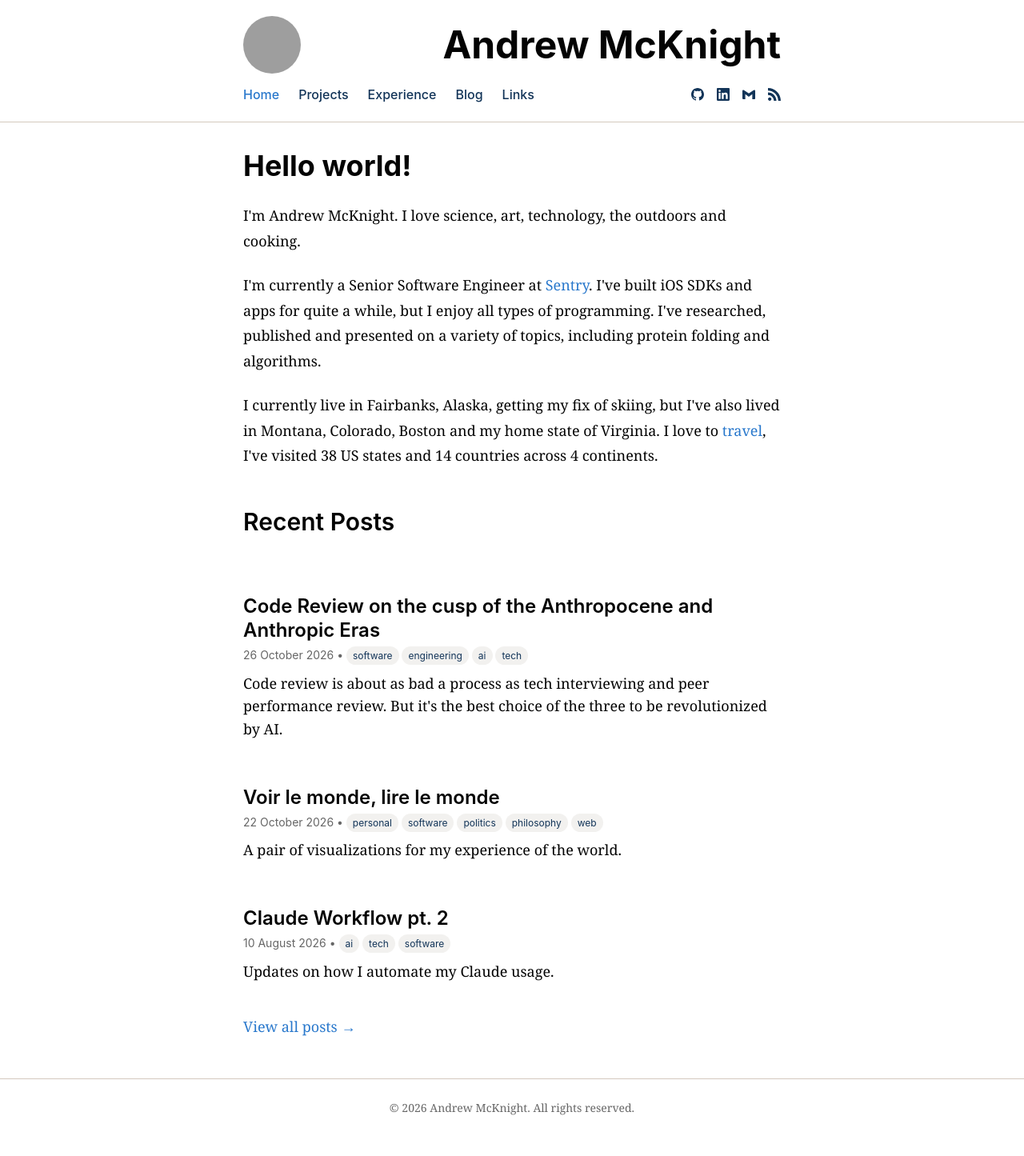
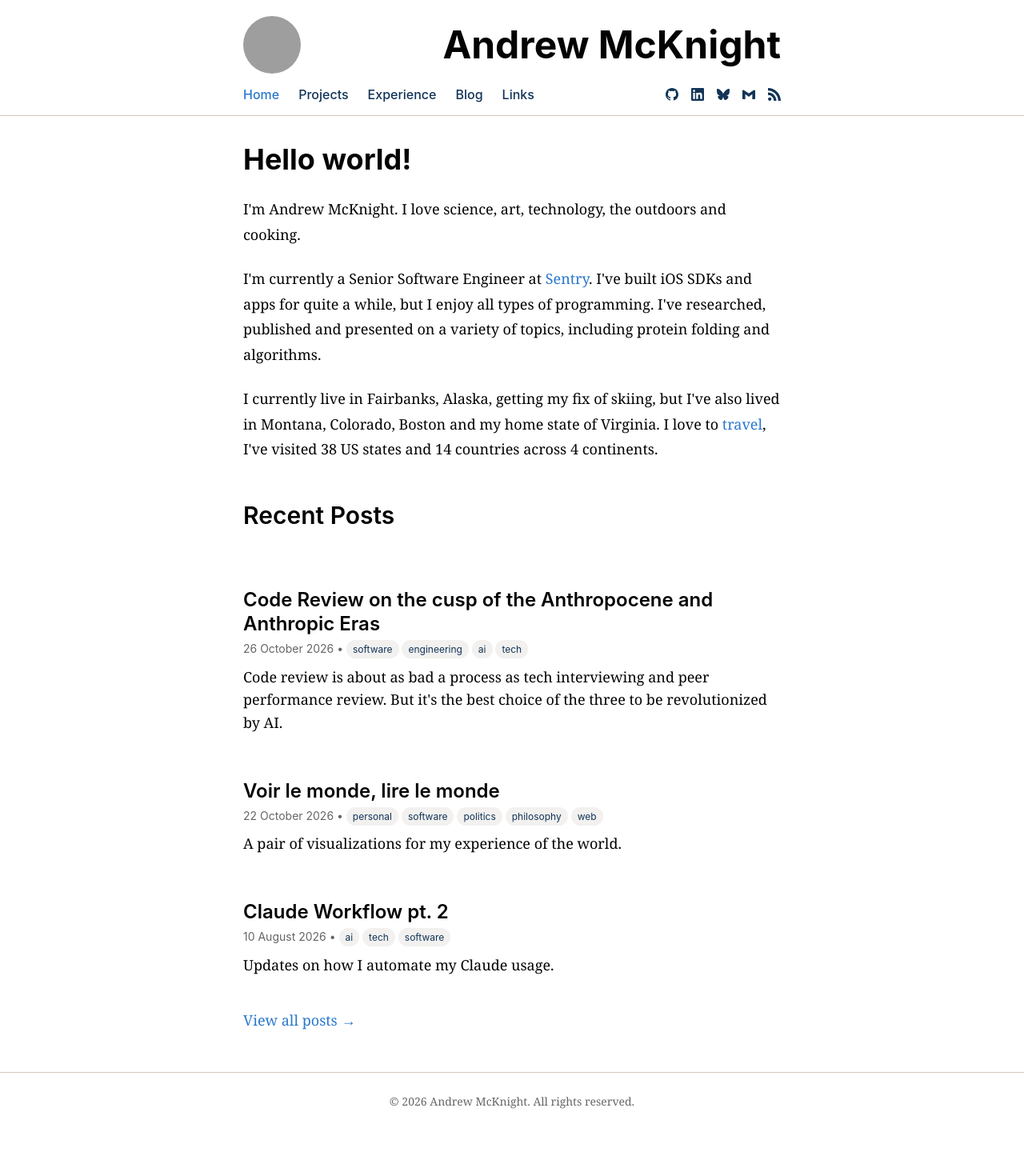
Before and after one commit to armcknight/mcknight.io, a Jekyll site: the page built from index.html, in a window 1280 px wide. Shown: the whole page at 80% size. Built offline with Jekyll 4.4.1, drawn with Linux system fonts in a browser that asks for light colours; after the commit the page ends 1413 px from its top, so only the background shows below that; grey boxes are pictures that could not be loaded.

Commit message:
feat(layout): share one width across index pages and their header
- Index pages (home, projects, experience, blog and its tags, links) take
  the container's full width, and the site header takes the same, so
  header, title and content share their edges; posts keep the column.
- The first heading after a page's intro drops its top margin.
- The floating top button moves into the layout, on any page or layout
  that sets floating_top: true, now including the blog and its posts.
- The header is a grid: on a phone the picture and name top-align, the
  social icons sit centred under the name, evenly spaced from it and the
  links, which take their own row. Bluesky joins the icons.
- Header spacing evened out around the links; the footer's line centred
  without a paragraph margin under it.

Co-Authored-By: Claude Opus 5.5 <noreply@anthropic.com>

```diff
--- a/_layouts/modern-post.html
+++ b/_layouts/modern-post.html
@@ -1,5 +1,6 @@
 ---
 layout: modern
+floating_top: true
 ---
 
 <article>
--- a/_layouts/modern.html
+++ b/_layouts/modern.html
@@ -44,9 +44,15 @@
   <link rel="icon" type="image/x-icon" href="/favicon.ico">
 </head>
 <body id="top">
+  {%- comment -%}
+    A page's width, from its front matter or its layout's (the tag pages'):
+    `content-wide` takes the whole container, 65rem, where the default is a
+    column of text. The header takes the same, so the two share their edges.
+  {%- endcomment -%}
+  {%- assign content_class = page.content_class | default: layout.content_class %}
   <header class="site-header">
     <div class="container">
-      <div class="content">
+      <div class="content{% if content_class %} {{ content_class }}{% endif %}">
         <div class="header-left">
           <img src="https://www.gravatar.com/avatar/68f9c2600d8547ac6a2d9c10ec9a9335?s=144" alt="Andrew McKnight" class="avatar">
           <a href="/" class="site-title">Andrew McKnight</a>
@@ -67,6 +74,11 @@
           <a href="https://linkedin.com/in/andrew-mcknight" target="_blank" rel="noopener" aria-label="LinkedIn">
             <svg width="16" height="16" viewBox="0 0 24 24" fill="currentColor">
               <path d="M20.447 20.452h-3.554v-5.569c0-1.328-.027-3.037-1.852-3.037-1.853 0-2.136 1.445-2.136 2.939v5.667H9.351V9h3.414v1.561h.046c.477-.9 1.637-1.85 3.37-1.85 3.601 0 4.267 2.37 4.267 5.455v6.286zM5.337 7.433c-1.144 0-2.063-.926-2.063-2.065 0-1.138.92-2.063 2.063-2.063 1.14 0 2.064.925 2.064 2.063 0 1.139-.925 2.065-2.064 2.065zm1.782 13.019H3.555V9h3.564v11.452zM22.225 0H1.771C.792 0 0 .774 0 1.729v20.542C0 23.227.792 24 1.771 24h20.451C23.2 24 24 23.227 24 22.271V1.729C24 .774 23.2 0 22.222 0h.003z"/>
+            </svg>
+          </a>
+          <a href="https://bsky.app/profile/ndrewmcknight.bsky.social" target="_blank" rel="noopener" aria-label="Bluesky">
+            <svg width="16" height="16" viewBox="0 0 24 24" fill="currentColor">
+              <path d="M12 10.8c-1.087-2.114-4.046-6.053-6.798-7.995C2.566.944 1.561 1.266.902 1.565.139 1.908 0 3.08 0 3.768c0 .69.378 5.65.624 6.479.815 2.736 3.713 3.66 6.383 3.364.136-.02.275-.039.415-.056-.138.022-.276.04-.415.056-3.912.58-7.387 2.005-2.83 7.078 5.013 5.19 6.87-1.113 7.823-4.308.953 3.195 2.05 9.271 7.733 4.308 4.267-4.308 1.172-6.498-2.74-7.078a8.741 8.741 0 0 1-.415-.056c.14.017.279.036.415.056 2.67.297 5.568-.628 6.383-3.364.246-.828.624-5.79.624-6.478 0-.69-.139-1.861-.902-2.206-.659-.298-1.664-.62-4.3 1.24C16.046 4.748 13.087 8.687 12 10.8Z"/>
             </svg>
           </a>
           <a href="mailto:andrew@mcknight.io" aria-label="Email">
@@ -80,16 +92,28 @@
             </svg>
           </a>
         </div>
-        </nav>
       </div>
     </div>
   </header>
 
   <main class="container">
-    <div class="content{% if page.content_class %} {{ page.content_class }}{% endif %}">
+    <div class="content{% if content_class %} {{ content_class }}{% endif %}">
       {{ content }}
     </div>
   </main>
+
+  {%- comment -%}
+    The floating button back to the top, on a page that asks for it, in its
+    front matter or its layout's: `floating_top: true`. The script below shows
+    it once the page is scrolled, and keeps it above the footer.
+  {%- endcomment -%}
+  {%- if page.floating_top or layout.floating_top %}
+  <a href="#top" class="floating-back-to-top" aria-label="Back to top">
+    <svg viewBox="0 0 24 24" fill="currentColor" aria-hidden="true">
+      <path d="M7.41 15.41L12 10.83l4.59 4.58L18 14l-6-6-6 6z"/>
+    </svg>
+  </a>
+  {%- endif %}
 
   <footer class="site-footer">
     <div class="container">
--- a/_layouts/post.html
+++ b/_layouts/post.html
@@ -1,5 +1,6 @@
 ---
 layout: modern
+floating_top: true
 ---
 
 <article>
--- a/_layouts/tag_page.html
+++ b/_layouts/tag_page.html
@@ -1,5 +1,6 @@
 ---
 layout: modern
+content_class: content-wide
 ---
 
 <div class="page-header">
--- a/assets/css/_base.scss
+++ b/assets/css/_base.scss
@@ -199,40 +199,47 @@ blockquote p {
   margin: 0 auto;
 }
 
-// A page that needs more room than a column of text — the projects page, for
-// three cards abreast — sets `content_class: content-wide` and gets the
-// container's full width. Its page header keeps the reading width, centred,
-// so the title still lines up with the site header above it.
+// An index page — home, projects, experience, the blog and its tags, links —
+// sets `content_class: content-wide` and gets the container's full width,
+// 65rem, narrowing with the window below that. The site header above it gets
+// the same (see _layouts/modern.html), so header, title and content share
+// their left and right edges. Posts and other pages of prose keep the column.
 .content.content-wide {
   max-width: none;
-}
-
-.content-wide > .page-header {
-  max-width: var(--content-width);
-  margin-left: auto;
-  margin-right: auto;
-}
-
-// A page that should use the whole window — the experience timeline — sets
-// `content_class: content-wide content-full`: its main container drops the
-// site's maximum width and keeps only a fixed margin each side.
-main.container:has(> .content-full) {
-  max-width: none;
-  padding: 0 var(--space-8);
-
-  @media (max-width: 768px) {
-    padding: 0 var(--space-4);
-  }
 }
 
 // Header
 .site-header {
   border-bottom: 1px solid var(--border);
-  padding: var(--space-5) 0;
+  // Less under the links than over the picture: the nav's row, taller than its
+  // text for the social icons, adds its own room below the links, so this
+  // makes up the rest of what is between the picture and the links above
+  padding: var(--space-5) 0 var(--space-3);
   margin-bottom: var(--space-8);
 }
 
+// The header's content: the picture and name across the top, and under them
+// the links, with the social icons at the right end of their row. On a phone
+// (below) the icons go under the name instead.
+.site-header .content {
+  display: grid;
+  grid-template-columns: 1fr auto;
+  grid-template-areas:
+    "left left"
+    "nav social";
+  align-items: center;
+}
+
+.site-nav {
+  grid-area: nav;
+}
+
+.social-links {
+  grid-area: social;
+}
+
 .header-left {
+  grid-area: left;
   display: flex;
   align-items: center;
   margin-bottom: var(--space-3);
@@ -308,6 +315,14 @@ main.container:has(> .content-full) {
   margin-bottom: var(--space-6);
 }
 
+// The first heading after a page's intro, as the experience timeline's,
+// projects' Apps or the blog's Topics: the intro's margin is room enough,
+// without a heading's own 48px on top of it.
+.page-header + * > h2:first-child,
+.page-header + * > :first-child > h2:first-child {
+  margin-top: 0;
+}
+
 .page-title {
   font-size: var(--text-4xl);
   font-weight: 700;
@@ -329,6 +344,12 @@ main.container:has(> .content-full) {
   color: var(--text-muted);
   font-size: var(--text-sm);
   text-align: center;
+}
+
+// Its line in the middle of the footer's padding, without a paragraph's
+// margin under it
+.site-footer p {
+  margin: 0;
 }
 
 // Images
@@ -371,11 +392,6 @@ main.container:has(> .content-full) {
     padding: 0 var(--space-8);
   }
 
-  .header-left {
-    justify-content: center;
-    gap: var(--space-5);
-  }
-
   .site-title {
     font-size: var(--text-4xl);
   }
@@ -392,11 +408,43 @@ main.container:has(> .content-full) {
     justify-content: center;
   }
 
+  // The picture and name top-aligned, the icons centred under the name, in
+  // the room the taller picture leaves beside them, and the links on a row
+  // of their own below
+  .site-header .content {
+    grid-template-columns: auto 1fr;
+    grid-template-areas:
+      "avatar title"
+      "avatar social"
+      "nav nav";
+    column-gap: var(--space-5);
+    align-items: start;
+  }
+
+  .header-left {
+    display: contents;
+  }
+
+  .avatar {
+    grid-area: avatar;
+  }
+
+  .site-title {
+    grid-area: title;
+    justify-self: center;
+  }
+
+  // As much room from the name's baseline to the icons as from the icons to
+  // the links' capitals: the links' line has room over its capitals already,
+  // so less margin there
   .social-links {
     margin-left: 0;
-    justify-content: flex-end;
+    margin-top: var(--space-3);
+    justify-self: center;
+  }
+
+  .site-nav {
     margin-top: var(--space-2);
-    width: 100%;
   }
 
   .site-header {
```
Also changed, not shown: other parts of _layouts/modern.html (+2 -1 lines). Lines whose indentation alone changed are shown as unchanged.
